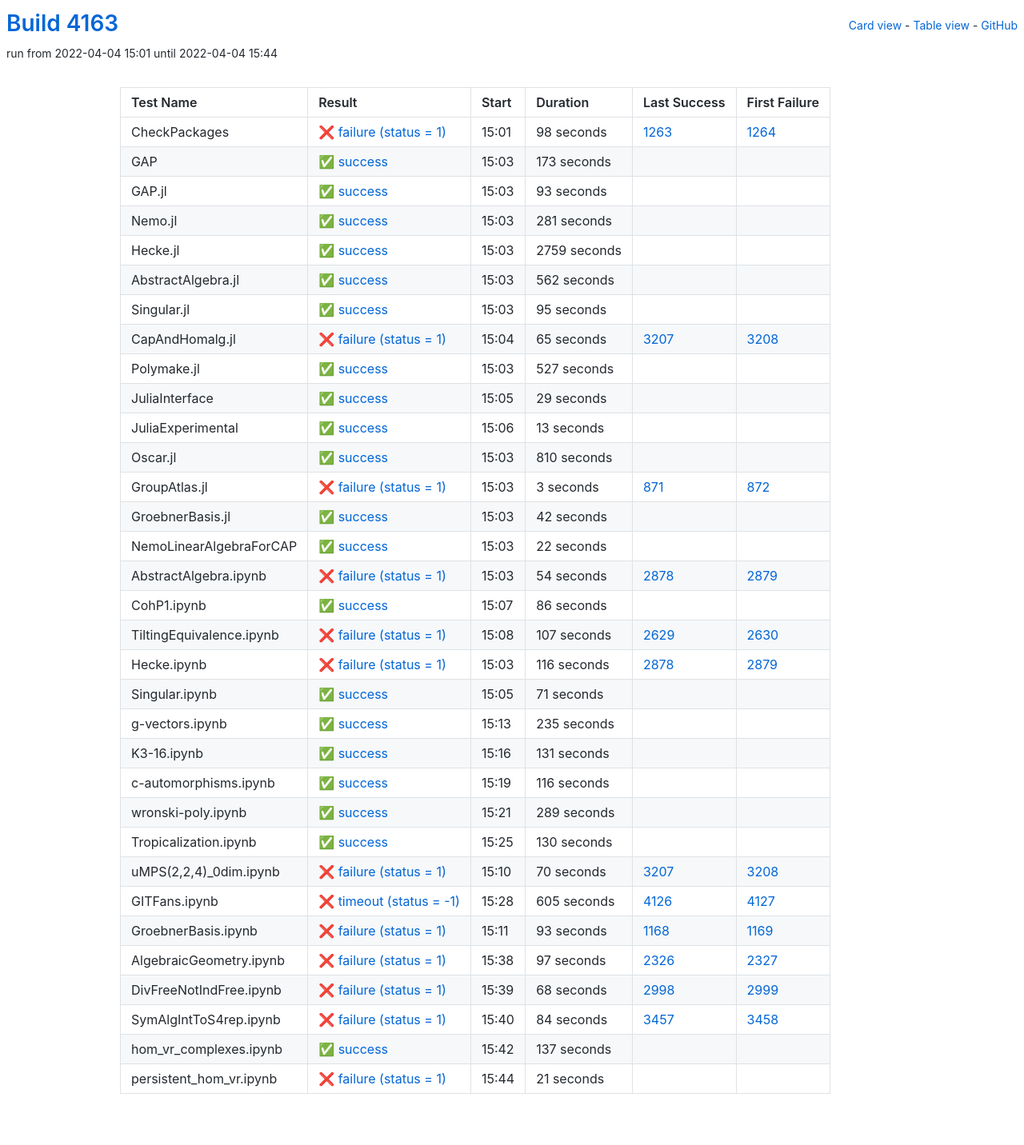
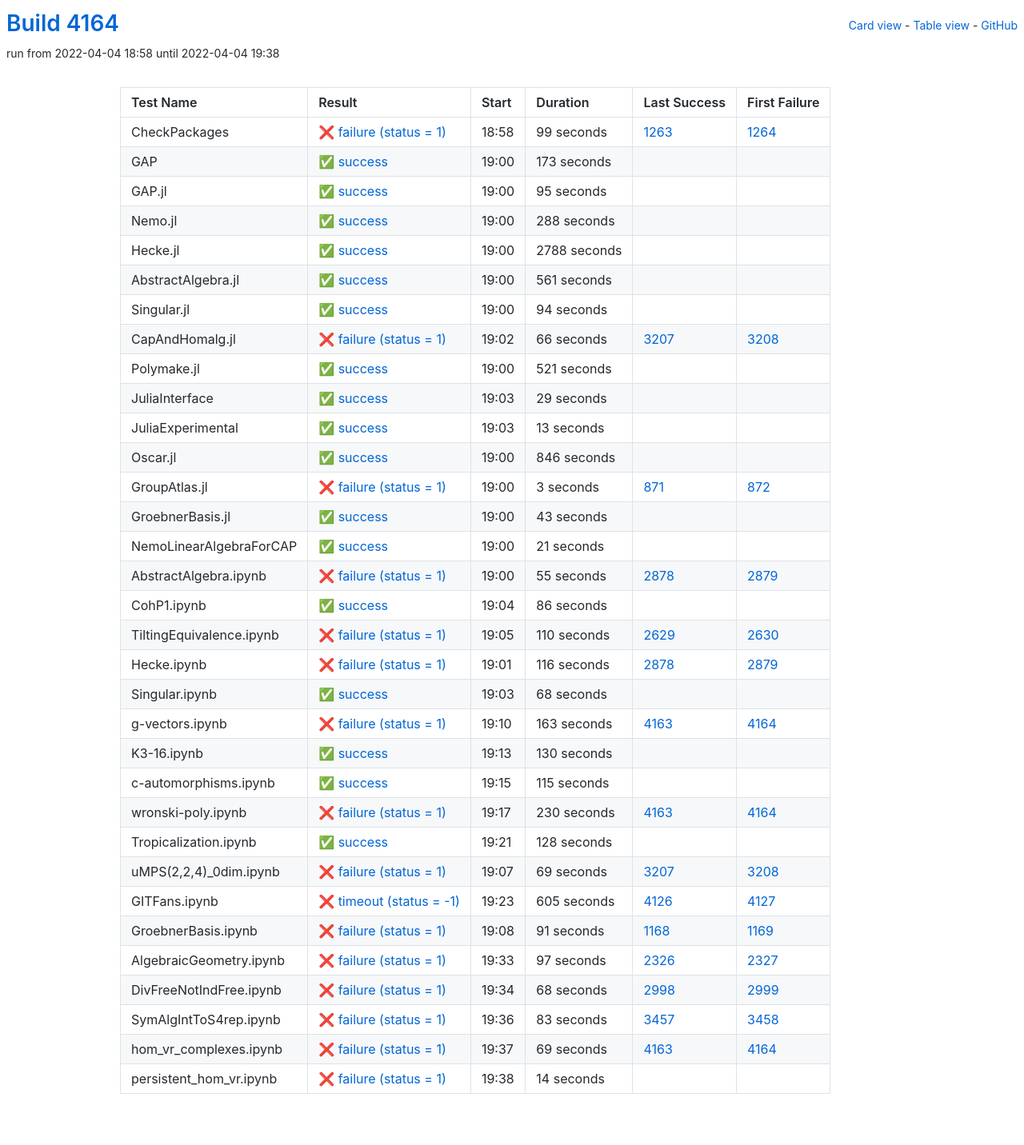
Before and after one commit to oscar-system/oscar-ci-status-stable, a Jekyll site: the page built from table.html, in a window 1280 px wide. Shown: the whole page at 80% size. Built offline with Jekyll 4.4.1, drawn with Linux system fonts in a browser that asks for light colours.

Commit message:
Build #4164

```diff
--- a/_data/ci.yml
+++ b/_data/ci.yml
@@ -1,6 +1,6 @@
 ---
-build: 4163
-build_url: https://oscarci.mathematik.uni-kl.de/job/oscar-stable/4163/
+build: 4164
+build_url: https://oscarci.mathematik.uni-kl.de/job/oscar-stable/4164/
 job: oscar-stable
 organization: oscar-system
 repo: oscar-ci-status-stable
@@ -8,20 +8,20 @@ repourl: https://github.com/oscar-system/oscar-ci-status-stable
 tests:
 - name: CheckPackages
   id: checkpackages
-  log: https://oscarci.mathematik.uni-kl.de/job/oscar-stable/4163/artifact/logs/build-4163/CheckPackages.log
-  start: 2022-04-04 15:01
+  log: https://oscarci.mathematik.uni-kl.de/job/oscar-stable/4164/artifact/logs/build-4164/CheckPackages.log
+  start: 2022-04-04 18:58
   success: false
   exitcode: 1
   status: failure
-  duration: 98
+  duration: 99
   last_success: 1263
   last_success_url: https://oscarci.mathematik.uni-kl.de/job/oscar-stable/1263/
   first_failure: 1264
   first_failure_url: https://oscarci.mathematik.uni-kl.de/job/oscar-stable/1264/
 - name: GAP
   id: gap
-  log: https://oscarci.mathematik.uni-kl.de/job/oscar-stable/4163/artifact/logs/build-4163/GAP.log
-  start: 2022-04-04 15:03
+  log: https://oscarci.mathematik.uni-kl.de/job/oscar-stable/4164/artifact/logs/build-4164/GAP.log
+  start: 2022-04-04 19:00
   success: true
   exitcode: 0
   status: success
@@ -32,56 +32,8 @@ tests:
   first_failure_url:
 - name: GAP.jl
   id: gap-jl
-  log: https://oscarci.mathematik.uni-kl.de/job/oscar-stable/4163/artifact/logs/build-4163/GAP.jl.log
-  start: 2022-04-04 15:03
-  success: true
-  exitcode: 0
-  status: success
-  duration: 93
-  last_success: false
-  last_success_url:
-  first_failure: false
-  first_failure_url:
-- name: Nemo.jl
-  id: nemo-jl
-  log: https://oscarci.mathematik.uni-kl.de/job/oscar-stable/4163/artifact/logs/build-4163/Nemo.jl.log
-  start: 2022-04-04 15:03
-  success: true
-  exitcode: 0
-  status: success
-  duration: 281
-  last_success: false
-  last_success_url:
-  first_failure: false
-  first_failure_url:
-- name: Hecke.jl
-  id: hecke-jl
-  log: https://oscarci.mathematik.uni-kl.de/job/oscar-stable/4163/artifact/logs/build-4163/Hecke.jl.log
-  start: 2022-04-04 15:03
-  success: true
-  exitcode: 0
-  status: success
-  duration: 2759
-  last_success: false
-  last_success_url:
-  first_failure: false
-  first_failure_url:
-- name: AbstractAlgebra.jl
-  id: abstractalgebra-jl
-  log: https://oscarci.mathematik.uni-kl.de/job/oscar-stable/4163/artifact/logs/build-4163/AbstractAlgebra.jl.log
-  start: 2022-04-04 15:03
-  success: true
-  exitcode: 0
-  status: success
-  duration: 562
-  last_success: false
-  last_success_url:
-  first_failure: false
-  first_failure_url:
-- name: Singular.jl
-  id: singular-jl
-  log: https://oscarci.mathematik.uni-kl.de/job/oscar-stable/4163/artifact/logs/build-4163/Singular.jl.log
-  start: 2022-04-04 15:03
+  log: https://oscarci.mathematik.uni-kl.de/job/oscar-stable/4164/artifact/logs/build-4164/GAP.jl.log
+  start: 2022-04-04 19:00
   success: true
   exitcode: 0
   status: success
@@ -90,34 +42,82 @@ tests:
   last_success_url:
   first_failure: false
   first_failure_url:
+- name: Nemo.jl
+  id: nemo-jl
+  log: https://oscarci.mathematik.uni-kl.de/job/oscar-stable/4164/artifact/logs/build-4164/Nemo.jl.log
+  start: 2022-04-04 19:00
+  success: true
+  exitcode: 0
+  status: success
+  duration: 288
+  last_success: false
+  last_success_url:
+  first_failure: false
+  first_failure_url:
+- name: Hecke.jl
+  id: hecke-jl
+  log: https://oscarci.mathematik.uni-kl.de/job/oscar-stable/4164/artifact/logs/build-4164/Hecke.jl.log
+  start: 2022-04-04 19:00
+  success: true
+  exitcode: 0
+  status: success
+  duration: 2788
+  last_success: false
+  last_success_url:
+  first_failure: false
+  first_failure_url:
+- name: AbstractAlgebra.jl
+  id: abstractalgebra-jl
+  log: https://oscarci.mathematik.uni-kl.de/job/oscar-stable/4164/artifact/logs/build-4164/AbstractAlgebra.jl.log
+  start: 2022-04-04 19:00
+  success: true
+  exitcode: 0
+  status: success
+  duration: 561
+  last_success: false
+  last_success_url:
+  first_failure: false
+  first_failure_url:
+- name: Singular.jl
+  id: singular-jl
+  log: https://oscarci.mathematik.uni-kl.de/job/oscar-stable/4164/artifact/logs/build-4164/Singular.jl.log
+  start: 2022-04-04 19:00
+  success: true
+  exitcode: 0
+  status: success
+  duration: 94
+  last_success: false
+  last_success_url:
+  first_failure: false
+  first_failure_url:
 - name: CapAndHomalg.jl
   id: capandhomalg-jl
-  log: https://oscarci.mathematik.uni-kl.de/job/oscar-stable/4163/artifact/logs/build-4163/CapAndHomalg.jl.log
-  start: 2022-04-04 15:04
+  log: https://oscarci.mathematik.uni-kl.de/job/oscar-stable/4164/artifact/logs/build-4164/CapAndHomalg.jl.log
+  start: 2022-04-04 19:02
   success: false
   exitcode: 1
   status: failure
-  duration: 65
+  duration: 66
   last_success: 3207
   last_success_url: https://oscarci.mathematik.uni-kl.de/job/oscar-stable/3207/
   first_failure: 3208
   first_failure_url: https://oscarci.mathematik.uni-kl.de/job/oscar-stable/3208/
 - name: Polymake.jl
   id: polymake-jl
-  log: https://oscarci.mathematik.uni-kl.de/job/oscar-stable/4163/artifact/logs/build-4163/Polymake.jl.log
-  start: 2022-04-04 15:03
+  log: https://oscarci.mathematik.uni-kl.de/job/oscar-stable/4164/artifact/logs/build-4164/Polymake.jl.log
+  start: 2022-04-04 19:00
   success: true
   exitcode: 0
   status: success
-  duration: 527
+  duration: 521
   last_success: false
   last_success_url:
   first_failure: false
   first_failure_url:
 - name: JuliaInterface
   id: juliainterface
-  log: https://oscarci.mathematik.uni-kl.de/job/oscar-stable/4163/artifact/logs/build-4163/JuliaInterface.log
-  start: 2022-04-04 15:05
+  log: https://oscarci.mathematik.uni-kl.de/job/oscar-stable/4164/artifact/logs/build-4164/JuliaInterface.log
+  start: 2022-04-04 19:03
   success: true
   exitcode: 0
   status: success
@@ -128,8 +128,8 @@ tests:
   first_failure_url:
 - name: JuliaExperimental
   id: juliaexperimental
-  log: https://oscarci.mathematik.uni-kl.de/job/oscar-stable/4163/artifact/logs/build-4163/JuliaExperimental.log
-  start: 2022-04-04 15:06
+  log: https://oscarci.mathematik.uni-kl.de/job/oscar-stable/4164/artifact/logs/build-4164/JuliaExperimental.log
+  start: 2022-04-04 19:03
   success: true
   exitcode: 0
   status: success
@@ -140,20 +140,20 @@ tests:
   first_failure_url:
 - name: Oscar.jl
   id: oscar-jl
-  log: https://oscarci.mathematik.uni-kl.de/job/oscar-stable/4163/artifact/logs/build-4163/Oscar.jl.log
-  start: 2022-04-04 15:03
+  log: https://oscarci.mathematik.uni-kl.de/job/oscar-stable/4164/artifact/logs/build-4164/Oscar.jl.log
+  start: 2022-04-04 19:00
   success: true
   exitcode: 0
   status: success
-  duration: 810
+  duration: 846
   last_success: false
   last_success_url:
   first_failure: false
   first_failure_url:
 - name: GroupAtlas.jl
   id: groupatlas-jl
-  log: https://oscarci.mathematik.uni-kl.de/job/oscar-stable/4163/artifact/logs/build-4163/GroupAtlas.jl.log
-  start: 2022-04-04 15:03
+  log: https://oscarci.mathematik.uni-kl.de/job/oscar-stable/4164/artifact/logs/build-4164/GroupAtlas.jl.log
+  start: 2022-04-04 19:00
   success: false
   exitcode: 1
   status: failure
@@ -164,44 +164,44 @@ tests:
   first_failure_url: https://oscarci.mathematik.uni-kl.de/job/oscar-stable/872/
 - name: GroebnerBasis.jl
   id: groebnerbasis-jl
-  log: https://oscarci.mathematik.uni-kl.de/job/oscar-stable/4163/artifact/logs/build-4163/GroebnerBasis.jl.log
-  start: 2022-04-04 15:03
+  log: https://oscarci.mathematik.uni-kl.de/job/oscar-stable/4164/artifact/logs/build-4164/GroebnerBasis.jl.log
+  start: 2022-04-04 19:00
   success: true
   exitcode: 0
   status: success
-  duration: 42
+  duration: 43
   last_success: false
   last_success_url:
   first_failure: false
   first_failure_url:
 - name: NemoLinearAlgebraForCAP
   id: nemolinearalgebraforcap
-  log: https://oscarci.mathematik.uni-kl.de/job/oscar-stable/4163/artifact/logs/build-4163/NemoLinearAlgebraForCAP.log
-  start: 2022-04-04 15:03
+  log: https://oscarci.mathematik.uni-kl.de/job/oscar-stable/4164/artifact/logs/build-4164/NemoLinearAlgebraForCAP.log
+  start: 2022-04-04 19:00
   success: true
   exitcode: 0
   status: success
-  duration: 22
+  duration: 21
   last_success: false
   last_success_url:
   first_failure: false
   first_failure_url:
 - name: AbstractAlgebra.ipynb
   id: abstractalgebra-ipynb
-  log: https://oscarci.mathematik.uni-kl.de/job/oscar-stable/4163/artifact/logs/build-4163/AbstractAlgebra.ipynb.log
-  start: 2022-04-04 15:03
+  log: https://oscarci.mathematik.uni-kl.de/job/oscar-stable/4164/artifact/logs/build-4164/AbstractAlgebra.ipynb.log
+  start: 2022-04-04 19:00
   success: false
   exitcode: 1
   status: failure
-  duration: 54
+  duration: 55
   last_success: 2878
   last_success_url: https://oscarci.mathematik.uni-kl.de/job/oscar-stable/2878/
   first_failure: 2879
   first_failure_url: https://oscarci.mathematik.uni-kl.de/job/oscar-stable/2879/
 - name: CohP1.ipynb
   id: cohp1-ipynb
-  log: https://oscarci.mathematik.uni-kl.de/job/oscar-stable/4163/artifact/logs/build-4163/CohP1.ipynb.log
-  start: 2022-04-04 15:07
+  log: https://oscarci.mathematik.uni-kl.de/job/oscar-stable/4164/artifact/logs/build-4164/CohP1.ipynb.log
+  start: 2022-04-04 19:04
   success: true
   exitcode: 0
   status: success
@@ -212,20 +212,20 @@ tests:
   first_failure_url:
 - name: TiltingEquivalence.ipynb
   id: tiltingequivalence-ipynb
-  log: https://oscarci.mathematik.uni-kl.de/job/oscar-stable/4163/artifact/logs/build-4163/TiltingEquivalence.ipynb.log
-  start: 2022-04-04 15:08
+  log: https://oscarci.mathematik.uni-kl.de/job/oscar-stable/4164/artifact/logs/build-4164/TiltingEquivalence.ipynb.log
+  start: 2022-04-04 19:05
   success: false
   exitcode: 1
   status: failure
-  duration: 107
+  duration: 110
   last_success: 2629
   last_success_url: https://oscarci.mathematik.uni-kl.de/job/oscar-stable/2629/
   first_failure: 2630
   first_failure_url: https://oscarci.mathematik.uni-kl.de/job/oscar-stable/2630/
 - name: Hecke.ipynb
   id: hecke-ipynb
-  log: https://oscarci.mathematik.uni-kl.de/job/oscar-stable/4163/artifact/logs/build-4163/Hecke.ipynb.log
-  start: 2022-04-04 15:03
+  log: https://oscarci.mathematik.uni-kl.de/job/oscar-stable/4164/artifact/logs/build-4164/Hecke.ipynb.log
+  start: 2022-04-04 19:01
   success: false
   exitcode: 1
   status: failure
@@ -236,68 +236,32 @@ tests:
   first_failure_url: https://oscarci.mathematik.uni-kl.de/job/oscar-stable/2879/
 - name: Singular.ipynb
   id: singular-ipynb
-  log: https://oscarci.mathematik.uni-kl.de/job/oscar-stable/4163/artifact/logs/build-4163/Singular.ipynb.log
-  start: 2022-04-04 15:05
+  log: https://oscarci.mathematik.uni-kl.de/job/oscar-stable/4164/artifact/logs/build-4164/Singular.ipynb.log
+  start: 2022-04-04 19:03
   success: true
   exitcode: 0
   status: success
-  duration: 71
+  duration: 68
   last_success: false
   last_success_url:
   first_failure: false
   first_failure_url:
 - name: g-vectors.ipynb
   id: g-vectors-ipynb
-  log: https://oscarci.mathematik.uni-kl.de/job/oscar-stable/4163/artifact/logs/build-4163/g-vectors.ipynb.log
-  start: 2022-04-04 15:13
-  success: true
-  exitcode: 0
-  status: success
-  duration: 235
-  last_success: false
-  last_success_url:
-  first_failure: false
-  first_failure_url:
+  log: https://oscarci.mathematik.uni-kl.de/job/oscar-stable/4164/artifact/logs/build-4164/g-vectors.ipynb.log
+  start: 2022-04-04 19:10
+  success: false
+  exitcode: 1
+  status: failure
+  duration: 163
+  last_success: 4163
+  last_success_url: https://oscarci.mathematik.uni-kl.de/job/oscar-stable/4163/
+  first_failure: 4164
+  first_failure_url: https://oscarci.mathematik.uni-kl.de/job/oscar-stable/4164/
 - name: K3-16.ipynb
   id: k3-16-ipynb
-  log: https://oscarci.mathematik.uni-kl.de/job/oscar-stable/4163/artifact/logs/build-4163/K3-16.ipynb.log
-  start: 2022-04-04 15:16
-  success: true
-  exitcode: 0
-  status: success
-  duration: 131
-  last_success: false
-  last_success_url:
-  first_failure: false
-  first_failure_url:
-- name: c-automorphisms.ipynb
-  id: c-automorphisms-ipynb
-  log: https://oscarci.mathematik.uni-kl.de/job/oscar-stable/4163/artifact/logs/build-4163/c-automorphisms.ipynb.log
-  start: 2022-04-04 15:19
-  success: true
-  exitcode: 0
-  status: success
-  duration: 116
-  last_success: false
-  last_success_url:
-  first_failure: false
-  first_failure_url:
-- name: wronski-poly.ipynb
-  id: wronski-poly-ipynb
-  log: https://oscarci.mathematik.uni-kl.de/job/oscar-stable/4163/artifact/logs/build-4163/wronski-poly.ipynb.log
-  start: 2022-04-04 15:21
-  success: true
-  exitcode: 0
-  status: success
-  duration: 289
-  last_success: false
-  last_success_url:
-  first_failure: false
-  first_failure_url:
-- name: Tropicalization.ipynb
-  id: tropicalization-ipynb
-  log: https://oscarci.mathematik.uni-kl.de/job/oscar-stable/4163/artifact/logs/build-4163/Tropicalization.ipynb.log
-  start: 2022-04-04 15:25
+  log: https://oscarci.mathematik.uni-kl.de/job/oscar-stable/4164/artifact/logs/build-4164/K3-16.ipynb.log
+  start: 2022-04-04 19:13
   success: true
   exitcode: 0
   status: success
@@ -306,22 +270,58 @@ tests:
   last_success_url:
   first_failure: false
   first_failure_url:
-- name: uMPS(2,2,4)_0dim.ipynb
-  id: umps-2-2-4-0dim-ipynb
-  log: https://oscarci.mathematik.uni-kl.de/job/oscar-stable/4163/artifact/logs/build-4163/uMPS-2-2-4-_0dim.ipynb.log
-  start: 2022-04-04 15:10
+- name: c-automorphisms.ipynb
+  id: c-automorphisms-ipynb
+  log: https://oscarci.mathematik.uni-kl.de/job/oscar-stable/4164/artifact/logs/build-4164/c-automorphisms.ipynb.log
+  start: 2022-04-04 19:15
+  success: true
+  exitcode: 0
+  status: success
+  duration: 115
+  last_success: false
+  last_success_url:
+  first_failure: false
+  first_failure_url:
+- name: wronski-poly.ipynb
+  id: wronski-poly-ipynb
+  log: https://oscarci.mathematik.uni-kl.de/job/oscar-stable/4164/artifact/logs/build-4164/wronski-poly.ipynb.log
+  start: 2022-04-04 19:17
   success: false
   exitcode: 1
   status: failure
-  duration: 70
+  duration: 230
+  last_success: 4163
+  last_success_url: https://oscarci.mathematik.uni-kl.de/job/oscar-stable/4163/
+  first_failure: 4164
+  first_failure_url: https://oscarci.mathematik.uni-kl.de/job/oscar-stable/4164/
+- name: Tropicalization.ipynb
+  id: tropicalization-ipynb
+  log: https://oscarci.mathematik.uni-kl.de/job/oscar-stable/4164/artifact/logs/build-4164/Tropicalization.ipynb.log
+  start: 2022-04-04 19:21
+  success: true
+  exitcode: 0
+  status: success
+  duration: 128
+  last_success: false
+  last_success_url:
+  first_failure: false
+  first_failure_url:
+- name: uMPS(2,2,4)_0dim.ipynb
+  id: umps-2-2-4-0dim-ipynb
+  log: https://oscarci.mathematik.uni-kl.de/job/oscar-stable/4164/artifact/logs/build-4164/uMPS-2-2-4-_0dim.ipynb.log
+  start: 2022-04-04 19:07
+  success: false
+  exitcode: 1
+  status: failure
+  duration: 69
   last_success: 3207
   last_success_url: https://oscarci.mathematik.uni-kl.de/job/oscar-stable/3207/
   first_failure: 3208
   first_failure_url: https://oscarci.mathematik.uni-kl.de/job/oscar-stable/3208/
 - name: GITFans.ipynb
   id: gitfans-ipynb
-  log: https://oscarci.mathematik.uni-kl.de/job/oscar-stable/4163/artifact/logs/build-4163/GITFans.ipynb.log
-  start: 2022-04-04 15:28
+  log: https://oscarci.mathematik.uni-kl.de/job/oscar-stable/4164/artifact/logs/build-4164/GITFans.ipynb.log
+  start: 2022-04-04 19:23
   success: false
   exitcode: -1
   status: timeout
@@ -332,20 +332,20 @@ tests:
   first_failure_url: https://oscarci.mathematik.uni-kl.de/job/oscar-stable/4127/
 - name: GroebnerBasis.ipynb
   id: groebnerbasis-ipynb
-  log: https://oscarci.mathematik.uni-kl.de/job/oscar-stable/4163/artifact/logs/build-4163/GroebnerBasis.ipynb.log
-  start: 2022-04-04 15:11
+  log: https://oscarci.mathematik.uni-kl.de/job/oscar-stable/4164/artifact/logs/build-4164/GroebnerBasis.ipynb.log
+  start: 2022-04-04 19:08
   success: false
   exitcode: 1
   status: failure
-  duration: 93
+  duration: 91
   last_success: 1168
   last_success_url: https://oscarci.mathematik.uni-kl.de/job/oscar-stable/1168/
   first_failure: 1169
   first_failure_url: https://oscarci.mathematik.uni-kl.de/job/oscar-stable/1169/
 - name: AlgebraicGeometry.ipynb
   id: algebraicgeometry-ipynb
-  log: https://oscarci.mathematik.uni-kl.de/job/oscar-stable/4163/artifact/logs/build-4163/AlgebraicGeometry.ipynb.log
-  start: 2022-04-04 15:38
+  log: https://oscarci.mathematik.uni-kl.de/job/oscar-stable/4164/artifact/logs/build-4164/AlgebraicGeometry.ipynb.log
+  start: 2022-04-04 19:33
   success: false
   exitcode: 1
   status: failure
@@ -356,8 +356,8 @@ tests:
   first_failure_url: https://oscarci.mathematik.uni-kl.de/job/oscar-stable/2327/
 - name: DivFreeNotIndFree.ipynb
   id: divfreenotindfree-ipynb
-  log: https://oscarci.mathematik.uni-kl.de/job/oscar-stable/4163/artifact/logs/build-4163/DivFreeNotIndFree.ipynb.log
-  start: 2022-04-04 15:39
+  log: https://oscarci.mathematik.uni-kl.de/job/oscar-stable/4164/artifact/logs/build-4164/DivFreeNotIndFree.ipynb.log
+  start: 2022-04-04 19:34
   success: false
   exitcode: 1
   status: failure
@@ -368,37 +368,37 @@ tests:
   first_failure_url: https://oscarci.mathematik.uni-kl.de/job/oscar-stable/2999/
 - name: SymAlgIntToS4rep.ipynb
   id: symalginttos4rep-ipynb
-  log: https://oscarci.mathematik.uni-kl.de/job/oscar-stable/4163/artifact/logs/build-4163/SymAlgIntToS4rep.ipynb.log
-  start: 2022-04-04 15:40
+  log: https://oscarci.mathematik.uni-kl.de/job/oscar-stable/4164/artifact/logs/build-4164/SymAlgIntToS4rep.ipynb.log
+  start: 2022-04-04 19:36
   success: false
   exitcode: 1
   status: failure
-  duration: 84
+  duration: 83
   last_success: 3457
   last_success_url: https://oscarci.mathematik.uni-kl.de/job/oscar-stable/3457/
   first_failure: 3458
   first_failure_url: https://oscarci.mathematik.uni-kl.de/job/oscar-stable/3458/
 - name: hom_vr_complexes.ipynb
   id: hom-vr-complexes-ipynb
-  log: https://oscarci.mathematik.uni-kl.de/job/oscar-stable/4163/artifact/logs/build-4163/hom_vr_complexes.ipynb.log
-  start: 2022-04-04 15:42
-  success: true
-  exitcode: 0
-  status: success
-  duration: 137
+  log: https://oscarci.mathematik.uni-kl.de/job/oscar-stable/4164/artifact/logs/build-4164/hom_vr_complexes.ipynb.log
+  start: 2022-04-04 19:37
+  success: false
+  exitcode: 1
+  status: failure
+  duration: 69
+  last_success: 4163
+  last_success_url: https://oscarci.mathematik.uni-kl.de/job/oscar-stable/4163/
+  first_failure: 4164
+  first_failure_url: https://oscarci.mathematik.uni-kl.de/job/oscar-stable/4164/
+- name: persistent_hom_vr.ipynb
+  id: persistent-hom-vr-ipynb
+  log: https://oscarci.mathematik.uni-kl.de/job/oscar-stable/4164/artifact/logs/build-4164/persistent_hom_vr.ipynb.log
+  start: 2022-04-04 19:38
+  success: false
+  exitcode: 1
+  status: failure
+  duration: 14
   last_success: false
   last_success_url:
   first_failure: false
   first_failure_url:
-- name: persistent_hom_vr.ipynb
-  id: persistent-hom-vr-ipynb
-  log: https://oscarci.mathematik.uni-kl.de/job/oscar-stable/4163/artifact/logs/build-4163/persistent_hom_vr.ipynb.log
-  start: 2022-04-04 15:44
-  success: false
-  exitcode: 1
-  status: failure
-  duration: 21
-  last_success: false
-  last_success_url:
-  first_failure: false
-  first_failure_url:
```
Also changed, not shown: README.md.
